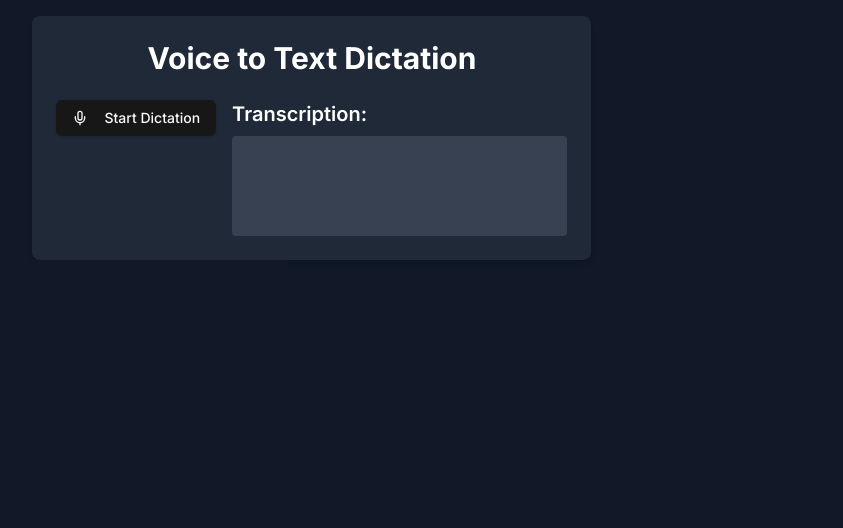
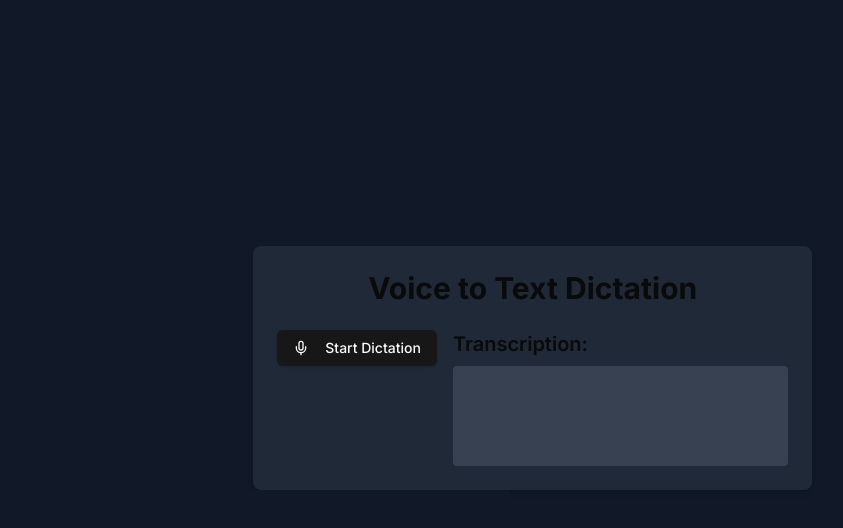
Before and after one commit to chrislanejones/voice-to-text-next, a Next.js app: page / in a window 1280 px wide. Shown: the top 528 px of the page, without its empty margins (247-1090 px from the left). Built offline with nearby package versions, Linux system fonts and the light colour scheme.

Commit message:
Retrying Layout

```diff
--- a/app/components/DictationApp.tsx
+++ b/app/components/DictationApp.tsx
@@ -111,11 +111,12 @@ export default function DictationApp() {
   };
 
   return (
-    <div className="grid grid-cols-3 h-screen">
-      <div className="bg-gray-900"></div>
-      <div className="col-span-2">
-        <div className="flex flex-col h-full">
-          <div className="bg-gray-800 p-6 rounded-lg shadow-md flex-1 text-white mt-4">
+    <div className="flex flex-col min-h-screen items-center justify-center">
+      <div className="max-w-screen-xl">
+        <div className="grid grid-cols-1 md:grid-cols-3 h-full">
+          <div className="bg-gray-900 md:col-span-1"></div>
+          <div className="col-span-1 md:col-span-2">
+            <div className="bg-gray-800 p-6 rounded-lg shadow-md flex-1">
               <h1 className="text-3xl text-center font-bold mb-6">
                 Voice to Text Dictation
               </h1>
@@ -157,8 +158,9 @@ export default function DictationApp() {
               onOpenModal={handleOpenModal}
             />
           </div>
+          <div className="bg-gray-900 md:col-span-1"></div>
         </div>
-      <div className="bg-gray-900"></div>
+      </div>
       <Modal
         isOpen={modalOpen}
         onClose={() => setModalOpen(false)}
--- a/app/page.tsx
+++ b/app/page.tsx
@@ -1,7 +1,7 @@
 import DictationApp from "./components/DictationApp";
 export default function Home() {
   return (
-    <main className="flex min-h-screen bg-gray-900">
+    <main className="bg-gray-900">
       <DictationApp />
     </main>
   );
```
Lines whose indentation alone changed are shown as unchanged.
